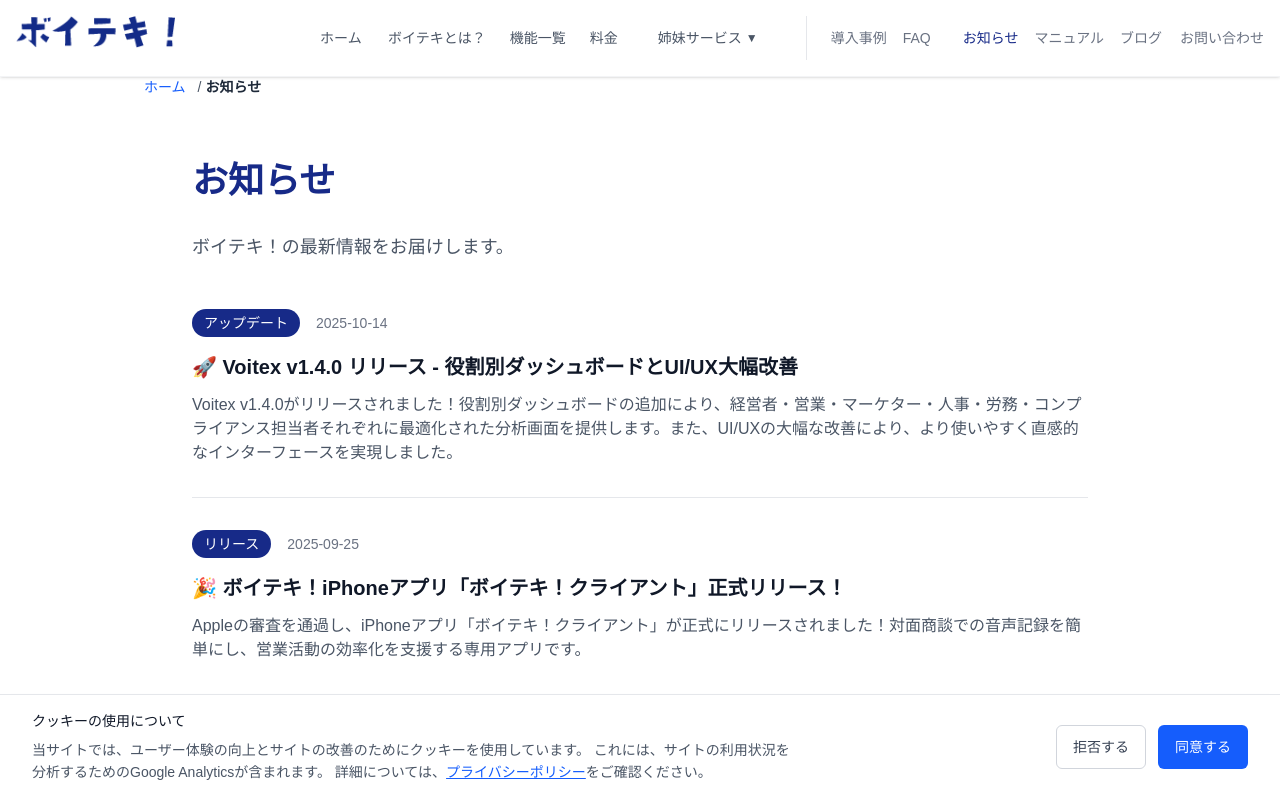
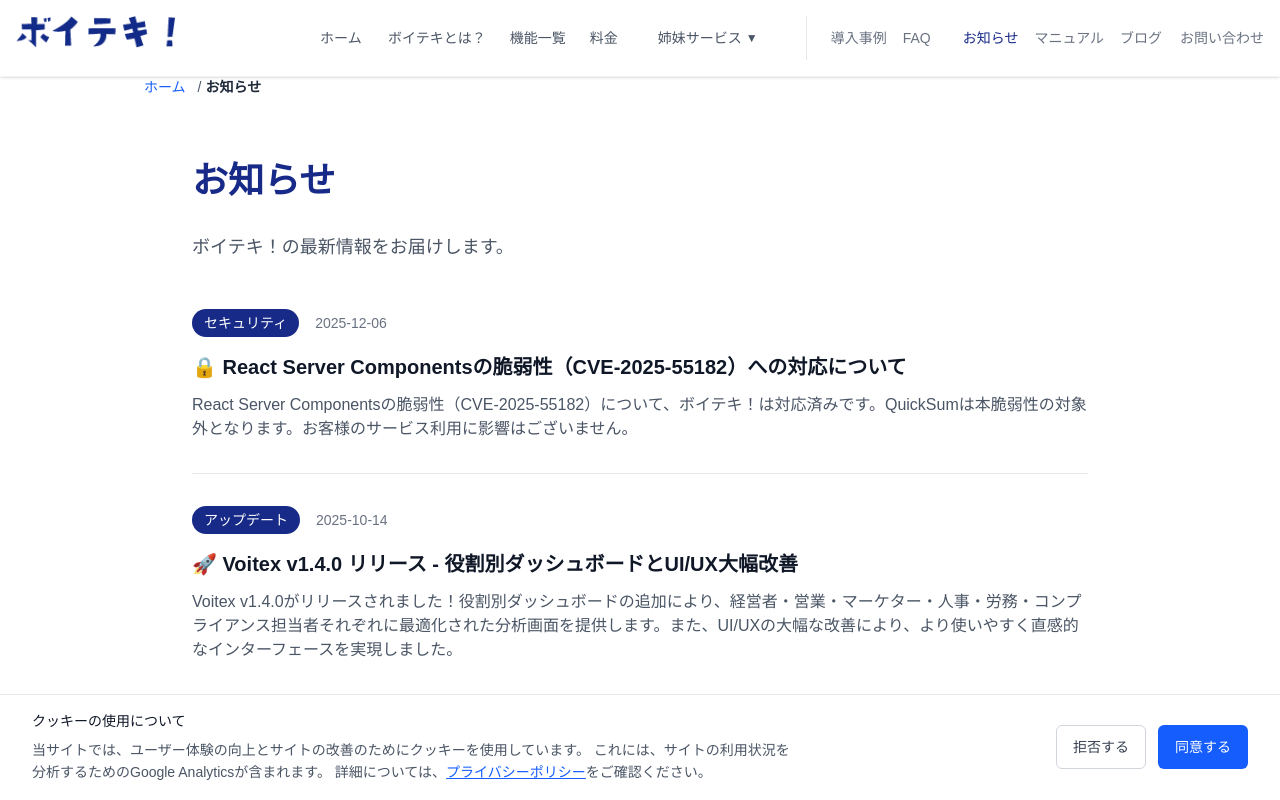
Before and after one commit to ktgsllc/voitex-site, a Next.js app: page /news in a window 1280 px wide. Shown: the top 800 px of the page. Built offline with nearby package versions, Linux system fonts and the light colour scheme.

Commit message:
お知らせ追加: React Server Componentsの脆弱性（CVE-2025-55182）への対応について

```diff
--- a/src/app/news/[slug]/page.tsx
+++ b/src/app/news/[slug]/page.tsx
@@ -7,6 +7,119 @@
 
 // ハードコーディングされたニュースデータ
 const newsData = [
+  {
+    id: '9',
+    title:
+      '🔒 React Server Componentsの脆弱性（CVE-2025-55182）への対応について',
+    date: '2025-12-06',
+    category: 'セキュリティ',
+    excerpt:
+      'React Server Componentsの脆弱性（CVE-2025-55182）について、ボイテキ！は対応済みです。QuickSumは本脆弱性の対象外となります。お客様のサービス利用に影響はございません。',
+    slug: 'react-server-components-cve-2025-55182-security-update',
+    content: `
+       <div class="mb-8">
+         <h2 class="text-2xl font-bold text-gray-800 mb-4">🔒 脆弱性対応の概要</h2>
+         <p class="text-gray-700 leading-relaxed mb-6">React Server Componentsの脆弱性（CVE-2025-55182）について、当社が提供するサービスの対応状況をお知らせいたします。お客様のサービス利用に影響はございませんので、ご安心ください。</p>
+       </div>
+
+       <div class="mb-8">
+         <h2 class="text-2xl font-bold text-gray-800 mb-4">📋 脆弱性情報</h2>
+         <div class="bg-gradient-to-r from-red-50 to-orange-50 p-6 rounded-lg border border-red-200 mb-6">
+           <div class="flex items-start">
+             <div class="text-2xl mr-3">⚠️</div>
+             <div>
+               <h3 class="text-lg font-semibold text-red-800 mb-2">CVE-2025-55182</h3>
+               <p class="text-gray-700 mb-2"><strong>影響範囲：</strong>React Server Componentsを使用しているアプリケーション</p>
+               <p class="text-gray-700"><strong>深刻度：</strong>中程度</p>
+             </div>
+           </div>
+         </div>
+       </div>
+
+       <div class="mb-8">
+         <h2 class="text-2xl font-bold text-gray-800 mb-4">✅ サービス別対応状況</h2>
+         <div class="space-y-6">
+           <div class="bg-gradient-to-br from-green-50 to-emerald-50 p-6 rounded-lg border border-green-200">
+             <div class="flex items-center mb-3">
+               <div class="w-3 h-3 bg-green-500 rounded-full mr-3"></div>
+               <h3 class="text-lg font-semibold text-green-800">ボイテキ！</h3>
+             </div>
+             <div class="ml-6">
+               <p class="text-gray-700 mb-2"><strong>対応状況：</strong><span class="text-green-600 font-semibold">対応済み</span></p>
+               <p class="text-gray-700">React Server Componentsの脆弱性（CVE-2025-55182）について、必要な修正を適用し、対応を完了いたしました。お客様のサービス利用に影響はございません。</p>
+             </div>
+           </div>
+
+           <div class="bg-gradient-to-br from-blue-50 to-cyan-50 p-6 rounded-lg border border-blue-200">
+             <div class="flex items-center mb-3">
+               <div class="w-3 h-3 bg-blue-500 rounded-full mr-3"></div>
+               <h3 class="text-lg font-semibold text-blue-800">QuickSum</h3>
+             </div>
+             <div class="ml-6">
+               <p class="text-gray-700 mb-2"><strong>対応状況：</strong><span class="text-blue-600 font-semibold">対象外</span></p>
+               <p class="text-gray-700">QuickSumは本脆弱性の影響を受けない技術スタックを使用しているため、対応は不要です。お客様のサービス利用に影響はございません。</p>
+             </div>
+           </div>
+         </div>
+       </div>
+
+       <div class="mb-8">
+         <h2 class="text-2xl font-bold text-gray-800 mb-4">🛡️ セキュリティへの取り組み</h2>
+         <div class="bg-gradient-to-r from-blue-50 to-indigo-50 p-6 rounded-lg border border-blue-200">
+           <p class="text-gray-700 leading-relaxed mb-4">当社では、お客様のデータとプライバシーを最優先に保護するため、継続的なセキュリティ監視と迅速な対応を実施しております。</p>
+           <ul class="space-y-2 text-gray-700">
+             <li class="flex items-center">
+               <span class="inline-block w-2 h-2 bg-blue-500 rounded-full mr-3"></span>
+               セキュリティ情報の継続的な監視
+             </li>
+             <li class="flex items-center">
+               <span class="inline-block w-2 h-2 bg-blue-500 rounded-full mr-3"></span>
+               脆弱性検出時の迅速な対応
+             </li>
+             <li class="flex items-center">
+               <span class="inline-block w-2 h-2 bg-blue-500 rounded-full mr-3"></span>
+               定期的なセキュリティアップデートの実施
+             </li>
+             <li class="flex items-center">
+               <span class="inline-block w-2 h-2 bg-blue-500 rounded-full mr-3"></span>
+               お客様への適切な情報提供
+             </li>
+           </ul>
+         </div>
+       </div>
+
+       <div class="mb-8">
+         <h2 class="text-2xl font-bold text-gray-800 mb-4">👥 お客様への影響</h2>
+         <div class="bg-gradient-to-r from-green-50 to-emerald-50 p-6 rounded-lg border border-green-200">
+           <div class="flex items-start">
+             <div class="text-2xl mr-3">✅</div>
+             <div>
+               <h3 class="text-lg font-semibold text-green-800 mb-2">影響なし</h3>
+               <p class="text-gray-700 mb-2">本脆弱性への対応は完了しており、お客様のサービス利用に影響はございません。</p>
+               <p class="text-gray-700">特別な対応や設定変更は不要です。引き続き、安心してサービスをご利用いただけます。</p>
+             </div>
+           </div>
+         </div>
+       </div>
+
+       <div class="mb-8">
+         <h2 class="text-2xl font-bold text-gray-800 mb-4">📢 今後のセキュリティ対応について</h2>
+         <div class="bg-gradient-to-r from-blue-600 to-blue-700 p-8 rounded-lg text-white">
+           <h3 class="text-2xl font-bold mb-4">継続的なセキュリティ強化</h3>
+           <p class="text-blue-100 mb-4">当社では、最新のセキュリティ情報を継続的に監視し、必要に応じて迅速に対応いたします。</p>
+           <p class="text-blue-100">お客様のデータとプライバシーを最優先に保護し、安全で信頼性の高いサービスを提供してまいります。</p>
+         </div>
+       </div>
+
+       <div class="bg-gradient-to-r from-green-600 to-green-700 p-8 rounded-lg text-white text-center">
+         <h3 class="text-2xl font-bold mb-4">お問い合わせはこちら</h3>
+         <p class="text-green-100 mb-6">本脆弱性への対応についてご不明な点がございましたら、お気軽にお問い合わせください。</p>
+         <div class="inline-block bg-white text-green-600 px-6 py-3 rounded-lg font-semibold hover:bg-gray-50 transition-colors">
+           お問い合わせフォーム
+         </div>
+       </div>
+     `,
+  },
   {
     id: '8',
     title: '🚀 Voitex v1.4.0 リリース - 役割別ダッシュボードとUI/UX大幅改善',
--- a/src/app/news/page.tsx
+++ b/src/app/news/page.tsx
@@ -10,6 +10,16 @@
 
 // ハードコーディングされたニュースデータ
 const newsData = [
+  {
+    id: '9',
+    title:
+      '🔒 React Server Componentsの脆弱性（CVE-2025-55182）への対応について',
+    date: '2025-12-06',
+    category: 'セキュリティ',
+    excerpt:
+      'React Server Componentsの脆弱性（CVE-2025-55182）について、ボイテキ！は対応済みです。QuickSumは本脆弱性の対象外となります。お客様のサービス利用に影響はございません。',
+    slug: 'react-server-components-cve-2025-55182-security-update',
+  },
   {
     id: '8',
     title: '🚀 Voitex v1.4.0 リリース - 役割別ダッシュボードとUI/UX大幅改善',
```
